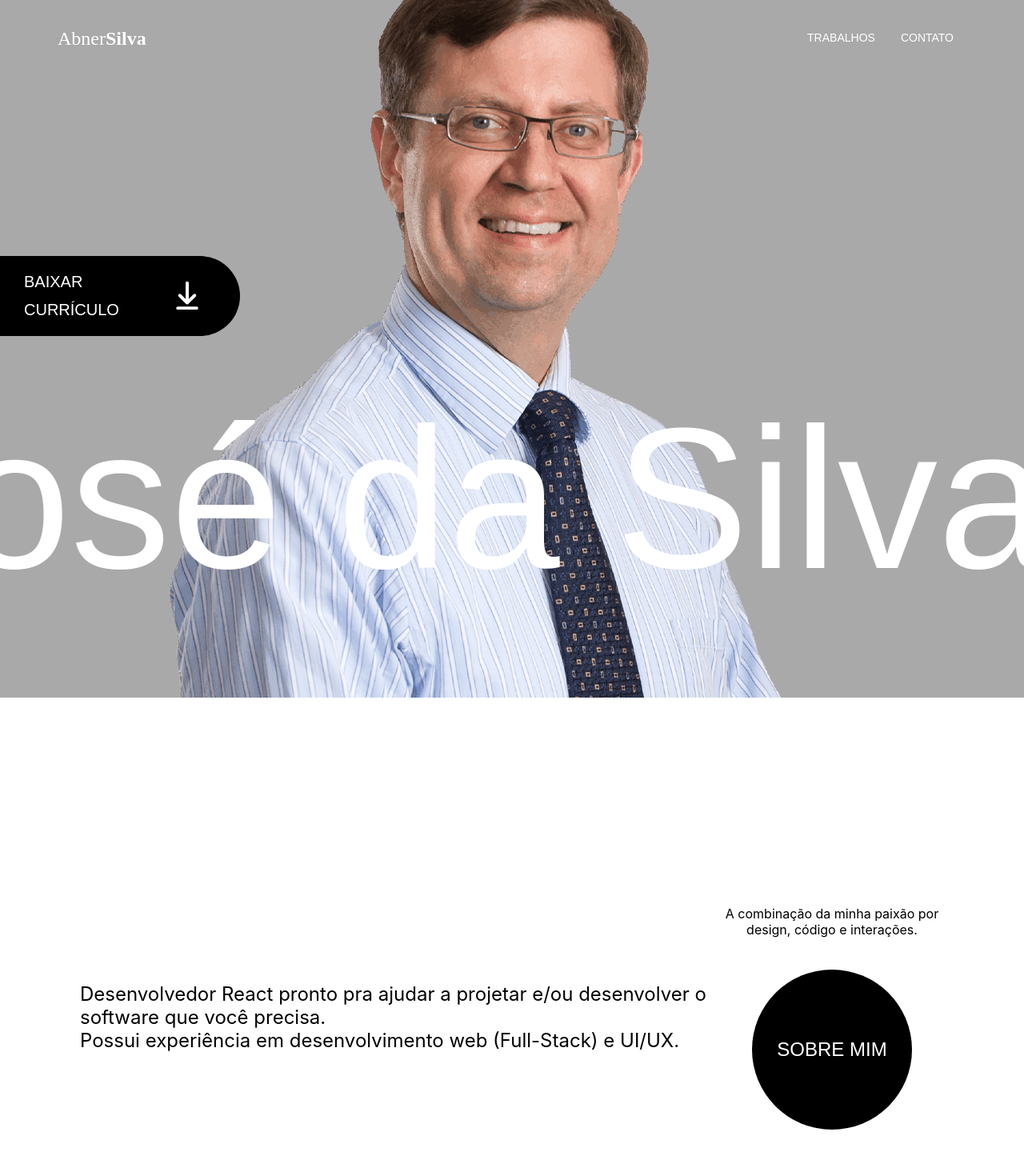
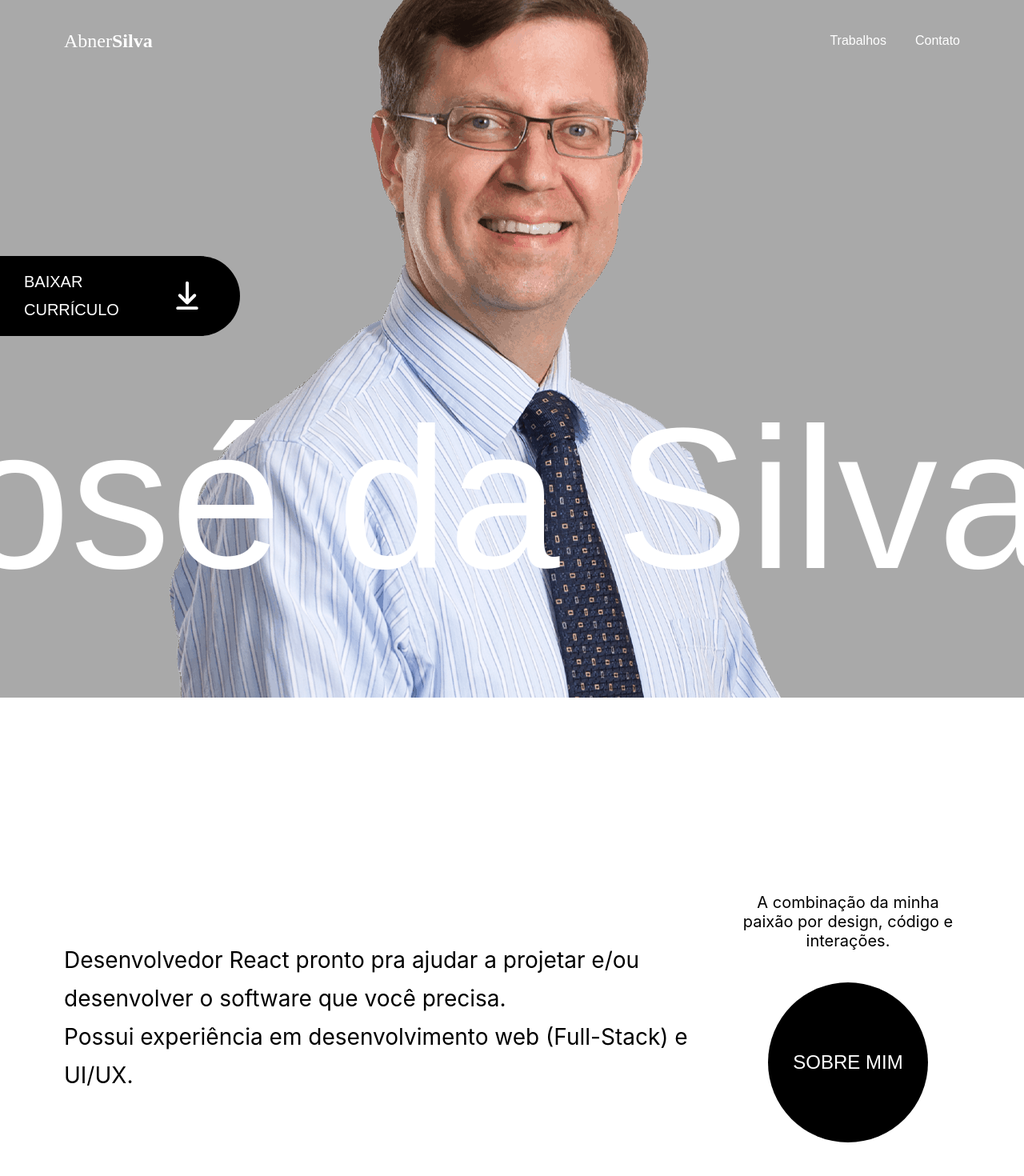
Before and after one commit to abnerjs/abnerjs.github.io, a React (Create React App) app: page / in a window 1280 px wide. Shown: the top 1470 px of the page at 80% size. Built offline with nearby package versions, Linux system fonts and the light colour scheme; a web font is replaced by a local one.

Commit message:
magnetic button applied

```diff
--- a/src/components/MagneticButton/MagneticButton.css
+++ b/src/components/MagneticButton/MagneticButton.css
@@ -1,7 +1,7 @@
 .follows-btn {
-  transition: all ease 0.3s;
+  transition: all ease 0.3s !important;
 }
 
 .follows-btn:hover {
-  transition: all ease 0.2s;
+  transition: all ease 0.2s !important;
 }
--- a/src/components/Navbar/Navbar.css
+++ b/src/components/Navbar/Navbar.css
@@ -7,21 +7,42 @@
     color: white;
 }
 
-.navbar .title {
+.navbar .title .MuiButton-root {
     font-family: "Montserrat";
+    color: white;
     font-size: 24px;
     align-self: center;
     cursor: pointer;
+    text-transform: none;
 }
 
-.navbar .MuiTab-root {
-    color: white;
+.navbar .title .MuiButton-root:hover {
+    background-color: transparent;
 }
 
-.navbar .Mui-selected {
-    color: black !important;
+.navbar .options {
+    display: flex;
+    gap: 20px;
 }
 
-.navbar .css-1uoxeia-MuiTabs-indicator {
-    background-color: black;
+.navbar .options .MuiButton-root {
+    color: white;
+    text-transform: none;
+    font-size: 16px;
 }
+
+.navbar .options .MuiButton-root:hover {
+    background-color: transparent;
+}
+
+.navbar .options .MuiButton-root:hover:before {
+    content: "";
+    position: absolute;
+    bottom: -2px;
+    background: white;
+    width: 8px;
+    height: 8px;
+    border-radius: 100%;
+    left:calc(50% - 8px);
+    transition: all ease 0.8s;
+}
--- a/src/components/Navbar/Navbar.tsx
+++ b/src/components/Navbar/Navbar.tsx
@@ -1,28 +1,20 @@
 import { Tab, Tabs } from '@mui/material';
 import React from 'react';
+import MagneticButton from '../MagneticButton/MagneticButton';
 import './Navbar.css'
 
 const Navbar = () => {
-    const [value, setValue] = React.useState('home');
-
-    const handleChange = (event: React.SyntheticEvent, newValue: string) => {
-        setValue(newValue);
-    };
 
     return (
         <div className="navbar">
-            <div className="title" onClick={(e) => {
-                handleChange(e, 'home');
-            }}>Abner<b>Silva</b></div>
+            <div className="title">
+                <MagneticButton variant='text'>Abner<b>Silva</b></MagneticButton>
+            </div>
 
-            <Tabs
-                value={value}
-                onChange={handleChange}
-                aria-label="tabs"
-            >
-                <Tab value="works" label="Trabalhos" />
-                <Tab value="contact" label="Contato" />
-            </Tabs>
+            <div className="options">
+                <MagneticButton variant='text'>Trabalhos</MagneticButton>
+                <MagneticButton variant='text'>Contato</MagneticButton>
+            </div>
         </div>
     );
 }
--- a/src/pages/Home.tsx
+++ b/src/pages/Home.tsx
@@ -87,6 +87,7 @@ const Home = () => {
                         <div className="type">React + .NET</div>
                         <div className="dev">Design & Desenvolvimento</div>
                     </div>
+                    <div className="container"></div>
                 </div>
                 <hr />
                 <div className="content">
@@ -132,7 +133,7 @@ const Home = () => {
                     <div className="work"></div>
                     <div className="work"></div>
                 </div>
-                <div className="row">
+                <div className="row reverse">
                     <div className="work"></div>
                     <div className="work"></div>
                     <div className="work"></div>
--- a/src/pages/home.css
+++ b/src/pages/home.css
@@ -73,20 +73,27 @@
   display: flex;
   justify-content: center;
   align-items: center;
+  gap: 40px;
 }
 
 .about .paragraph {
-  font-size: 24px;
+  font-size: 28px;
   text-align: left;
   max-width: 800px;
+  line-height:48px;
 }
 
 .home .about .about-btn {
   width: 280px;
 }
 
+.home .about br {
+  margin: 10px;
+}
+
 .home .about .about-btn .text {
   margin-bottom: 40px;
+  font-size: 20px;
 }
 
 .home .about .MuiButtonBase-root {
@@ -173,6 +180,7 @@
   justify-content: space-between;
   align-items: center;
   transition: padding ease-out 0.8s;
+  cursor: pointer;
 }
 
 .home .works .content .text {
@@ -193,6 +201,13 @@
 .home .works .content .dev {
   color: #AAA;
   font-size: 14px;
+}
+
+.home .works .container {
+  position: absolute;
+  width: 300px;
+  height: 178px;
+  background-color: transparent;
 }
 
 .home .works .more-work {
@@ -227,12 +242,17 @@
   margin-bottom: 50px;
 }
 
+.home .works-grid .row.reverse {
+  transform: translateX(-20%);
+}
+
 .home .works-grid .row .work {
   width: 100%;
   background-color: #eee;
   height: 30vh;
   margin: 0 25px;
 }
+
 
 .home .contact {
   background-color: #333;
```
